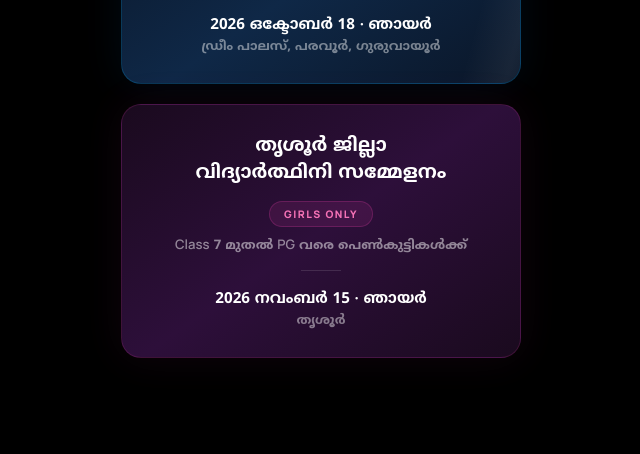
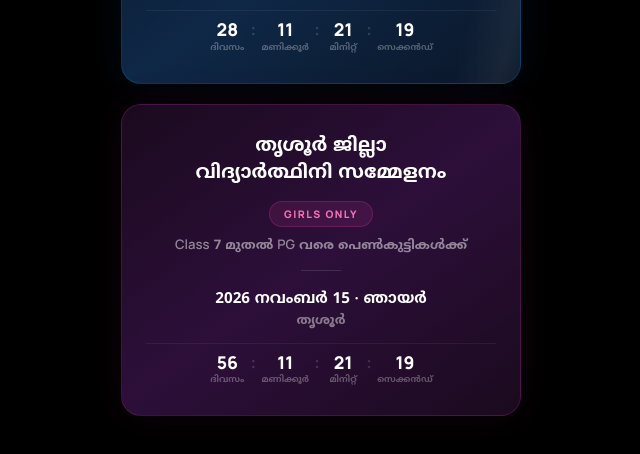
Before and after one commit to dreampure700/studentscontsr, a plain HTML site: page index.html in a window 1280 px wide. Shown: the part 290-744 px from the top of the page, without its empty margins (319-959 px from the left). Drawn offline with Linux system fonts and the light colour scheme.

Commit message:
Add compact countdown timer to both cards

```diff
--- a/index.html
+++ b/index.html
@@ -23,6 +23,15 @@
       <div class="divider"></div>
       <p class="date">2026 ഒക്ടോബർ 18 · ഞായർ</p>
       <p class="venue">ഡ്രീം പാലസ്, പരവൂർ, ഗുരുവായൂർ</p>
+      <div class="timer" data-target="2026-10-18T09:00:00+05:30">
+        <span class="t-block"><span class="t-num" data-d>--</span><span class="t-lbl">ദിവസം</span></span>
+        <span class="t-sep">:</span>
+        <span class="t-block"><span class="t-num" data-h>--</span><span class="t-lbl">മണിക്കൂർ</span></span>
+        <span class="t-sep">:</span>
+        <span class="t-block"><span class="t-num" data-m>--</span><span class="t-lbl">മിനിറ്റ്</span></span>
+        <span class="t-sep">:</span>
+        <span class="t-block"><span class="t-num" data-s>--</span><span class="t-lbl">സെക്കൻഡ്</span></span>
+      </div>
     </div>
 
     <!-- CARD 2: VIDYARTHINI SAMMELANAM -->
@@ -34,9 +43,19 @@
       <div class="divider"></div>
       <p class="date">2026 നവംബർ 15 · ഞായർ</p>
       <p class="venue">തൃശൂർ</p>
+      <div class="timer" data-target="2026-11-15T09:00:00+05:30">
+        <span class="t-block"><span class="t-num" data-d>--</span><span class="t-lbl">ദിവസം</span></span>
+        <span class="t-sep">:</span>
+        <span class="t-block"><span class="t-num" data-h>--</span><span class="t-lbl">മണിക്കൂർ</span></span>
+        <span class="t-sep">:</span>
+        <span class="t-block"><span class="t-num" data-m>--</span><span class="t-lbl">മിനിറ്റ്</span></span>
+        <span class="t-sep">:</span>
+        <span class="t-block"><span class="t-num" data-s>--</span><span class="t-lbl">സെക്കൻഡ്</span></span>
+      </div>
     </div>
 
   </div>
 
+  <script src="script.js"></script>
 </body>
 </html>
--- /dev/null
+++ b/script.js
@@ -0,0 +1,22 @@
+document.addEventListener('DOMContentLoaded', () => {
+  const timers = document.querySelectorAll('.timer');
+
+  function tick() {
+    const now = Date.now();
+    timers.forEach(el => {
+      const target = new Date(el.dataset.target).getTime();
+      const diff = Math.max(0, target - now);
+      const d = Math.floor(diff / 86400000);
+      const h = Math.floor((diff % 86400000) / 3600000);
+      const m = Math.floor((diff % 3600000) / 60000);
+      const s = Math.floor((diff % 60000) / 1000);
+      el.querySelector('[data-d]').textContent = String(d).padStart(2, '0');
+      el.querySelector('[data-h]').textContent = String(h).padStart(2, '0');
+      el.querySelector('[data-m]').textContent = String(m).padStart(2, '0');
+      el.querySelector('[data-s]').textContent = String(s).padStart(2, '0');
+    });
+  }
+
+  tick();
+  setInterval(tick, 1000);
+});
--- a/style.css
+++ b/style.css
@@ -157,3 +157,43 @@ body {
   color: rgba(255, 255, 255, 0.45);
   font-weight: 600;
 }
+
+/* ── Compact Timer ── */
+.timer {
+  display: flex;
+  align-items: center;
+  justify-content: center;
+  gap: 6px;
+  margin-top: 14px;
+  padding: 10px 0 2px;
+  border-top: 1px solid rgba(255, 255, 255, 0.06);
+}
+
+.t-block {
+  display: flex;
+  flex-direction: column;
+  align-items: center;
+  min-width: 36px;
+}
+
+.t-num {
+  font-family: 'Manrope', monospace, sans-serif;
+  font-size: 1.1rem;
+  font-weight: 800;
+  color: #fff;
+  line-height: 1;
+}
+
+.t-lbl {
+  font-size: 0.55rem;
+  font-weight: 600;
+  color: rgba(255, 255, 255, 0.3);
+  margin-top: 3px;
+}
+
+.t-sep {
+  font-size: 0.9rem;
+  font-weight: 800;
+  color: rgba(255, 255, 255, 0.15);
+  margin-bottom: 10px;
+}
```
